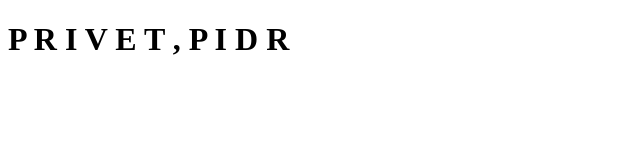
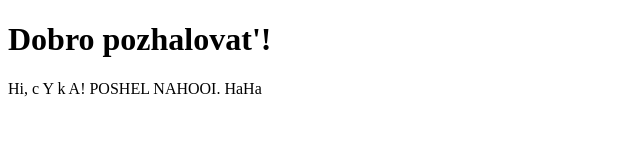
Before and after one commit to Fucker95/fucker95.github.io, a plain HTML site: page index.html in a window 1280 px wide. Shown: the whole page, without its empty margins (0-640 px from the left). Drawn offline with Linux system fonts and the light colour scheme.

Commit message:
Update index.html

```diff
--- a/index.html
+++ b/index.html
@@ -3,8 +3,13 @@
   <head>
     <meta charset="UTF-8">
     <title>Fucker95.GitHub.io by Fucker95</title>
+    <link rel="stylesheet" ref="main.css">
   </head>
   <body>
- <h1>P R I V E T  ,  P I D R</h1>
+ <h1>Dobro pozhalovat'!</h1>
+ <p>Hi, c Y k A!
+ POSHEL NAHOOI.
+ HaHa
+ </p>
   </body>
 </html>
```
